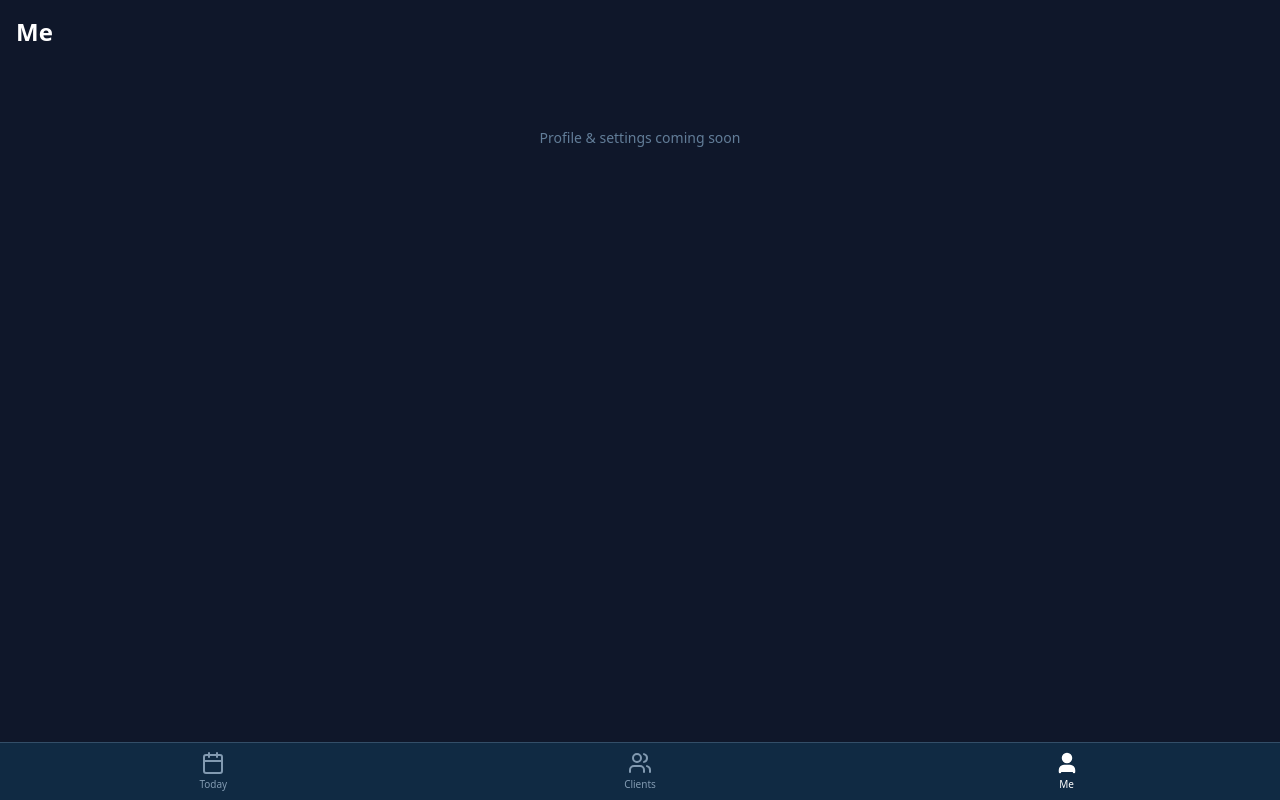
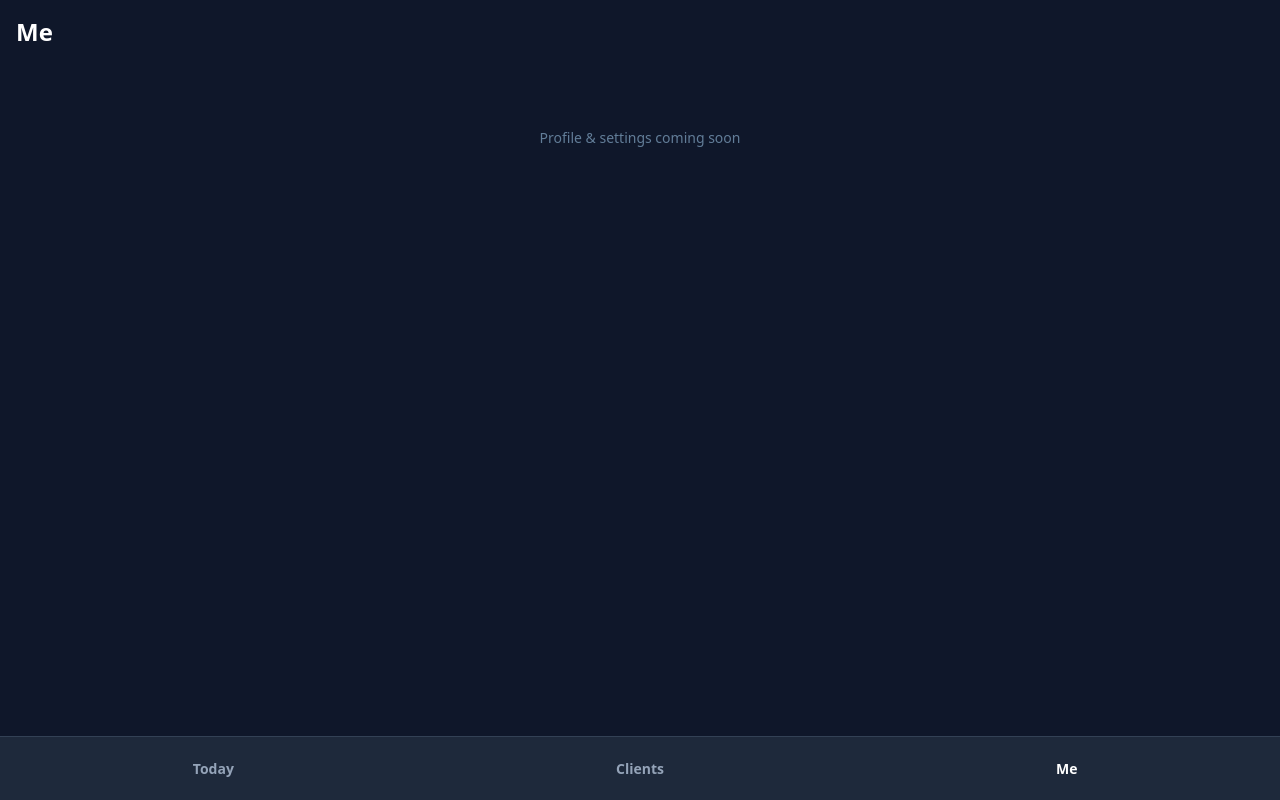
Before and after one commit to snow368/ink-flow-manager, a React (Vite) app: page /me in a window 1280 px wide. Built offline with nearby package versions, Linux system fonts and the light colour scheme; the HTML template or start-up script is replaced by a standard one.

Commit message:
fix: 修复BOM头、TabBar纯文字版本、占位图标

```diff
--- a/src/App.tsx
+++ b/src/App.tsx
@@ -36,19 +36,19 @@ export default function App() {
     { path: '/me', label: 'Me', icon: User },
   ];
 
-  const activeTab = tabs.find(t => location.pathname.startsWith(t.path))?.path || '/today';
+  const activeTab = tabs.find((t) => location.pathname.startsWith(t.path))?.path || '/today';
 
   return (
     <ErrorBoundary>
-      <div className="flex flex-col h-dvh bg-ink-950">
+      <div style={{ display: 'flex', flexDirection: 'column', height: '100dvh', backgroundColor: '#0f172a', color: 'white' }}>
         {!isOnline && <OfflineBanner />}
-        <main className="flex-1 overflow-y-auto hide-scrollbar">
+        <div style={{ flex: 1, overflowY: 'auto' }}>
           <Routes>
             <Route path="/today" element={<Today />} />
             <Route path="/clients" element={<Clients />} />
             <Route path="/me" element={<Me />} />
           </Routes>
-        </main>
+        </div>
         <TabBar tabs={tabs} activeTab={activeTab} />
       </div>
     </ErrorBoundary>
--- a/src/components/TabBar.tsx
+++ b/src/components/TabBar.tsx
@@ -1,10 +1,9 @@
 import { useNavigate } from 'react-router-dom';
-import type { LucideIcon } from 'lucide-react';
 
 interface Tab {
   path: string;
   label: string;
-  icon: LucideIcon;
+  icon: any;
 }
 
 interface TabBarProps {
@@ -16,20 +15,35 @@ export default function TabBar({ tabs, activeTab }: TabBarProps) {
   const navigate = useNavigate();
 
   return (
-    <nav className="flex items-center justify-around bg-ink-900 border-t border-ink-700" style={{ paddingBottom: 'env(safe-area-inset-bottom)' }}>
-      {tabs.map(tab => {
+    <nav style={{
+      display: 'flex',
+      justifyContent: 'space-around',
+      alignItems: 'center',
+      backgroundColor: '#1e293b',
+      borderTop: '1px solid #334155',
+      paddingBottom: 'env(safe-area-inset-bottom)',
+      minHeight: '64px',
+      fontSize: '16px',
+      fontWeight: 'bold',
+    }}>
+      {tabs.map((tab) => {
         const isActive = activeTab === tab.path;
-        const Icon = tab.icon;
         return (
           <button
             key={tab.path}
             onClick={() => navigate(tab.path)}
-            className={`flex flex-col items-center gap-0.5 py-2 min-h-[48px] min-w-[48px] active:scale-95 transition-transform ${
-              isActive ? 'text-white' : 'text-ink-400'
-            }`}
+            style={{
+              flex: 1,
+              padding: '12px 0',
+              background: 'none',
+              border: 'none',
+              color: isActive ? '#ffffff' : '#94a3b8',
+              cursor: 'pointer',
+              textAlign: 'center',
+              fontSize: '14px',
+            }}
           >
-            <Icon size={24} strokeWidth={isActive ? 2.5 : 2} fill={isActive ? 'currentColor' : 'none'} />
-            <span className="text-[10px] font-medium">{tab.label}</span>
+            {tab.label}
           </button>
         );
       })}
```
Also changed, not shown: package.json (line endings or trailing spaces), public/manifest.json, src/db.ts (line endings or trailing spaces), tsconfig.json (line endings or trailing spaces), tsconfig.node.json (line endings or trailing spaces).
